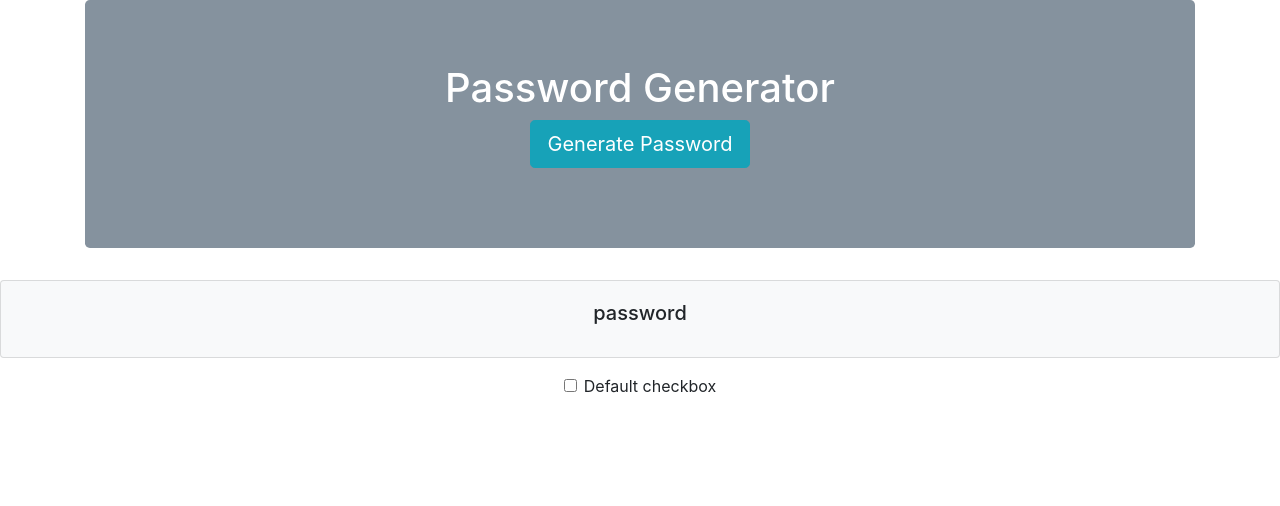
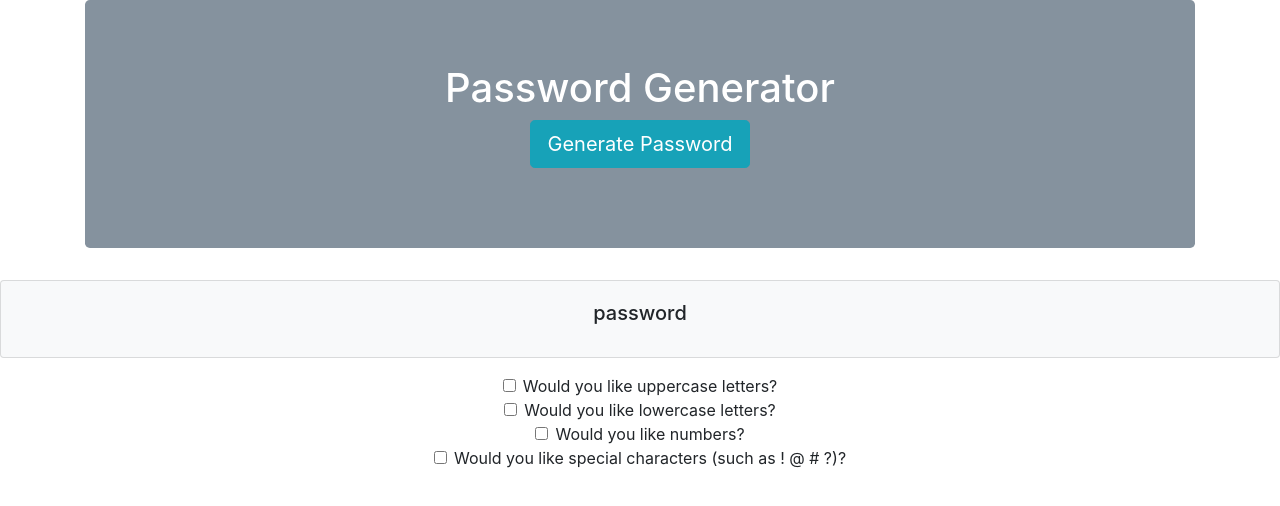
Before and after one commit to MARIAORTEGA/Reactpasswordgenerator, a React (Create React App) app: page / in a window 1280 px wide. Shown: the top 506 px of the page. Built offline with nearby package versions, Linux system fonts and the light colour scheme.

Commit message:
added form

```diff
--- a/src/components/Options/index.js
+++ b/src/components/Options/index.js
@@ -2,6 +2,7 @@ import React from "react";
 
 function Options() {
   return (
+    <form>
       <div class="form-check" align="center">
         <input
           class="form-check-input"
@@ -10,10 +11,49 @@ function Options() {
           id="flexCheckDefault"
         />
         <label class="form-check-label" for="flexCheckDefault">
-        Default checkbox
+          Would you like uppercase letters?
         </label>
       </div>
+
+      <div class="form-check" align="center">
+        <input
+          class="form-check-input"
+          type="checkbox"
+          value=""
+          id="flexCheckDefault"
+        />
+        <label class="form-check-label" for="flexCheckDefault">
+          Would you like lowercase letters?
+        </label>
+      </div>
+
+      <div class="form-check" align="center">
+        <input
+          class="form-check-input"
+          type="checkbox"
+          value=""
+          id="flexCheckDefault"
+        />
+        <label class="form-check-label" for="flexCheckDefault">
+          Would you like numbers?
+        </label>
+      </div>
+
+      <div class="form-check" align="center">
+        <input
+          class="form-check-input"
+          type="checkbox"
+          value=""
+          id="flexCheckDefault"
+        />
+        <label class="form-check-label" for="flexCheckDefault">
+          Would you like special characters (such as ! @ # ?)?
+        </label>
+      </div>
+    </form>
   );
 }
 
 export default Options;
+
+// http://react.tips/radio-buttons-in-reactjs/
```
Lines whose indentation alone changed are shown as unchanged.
